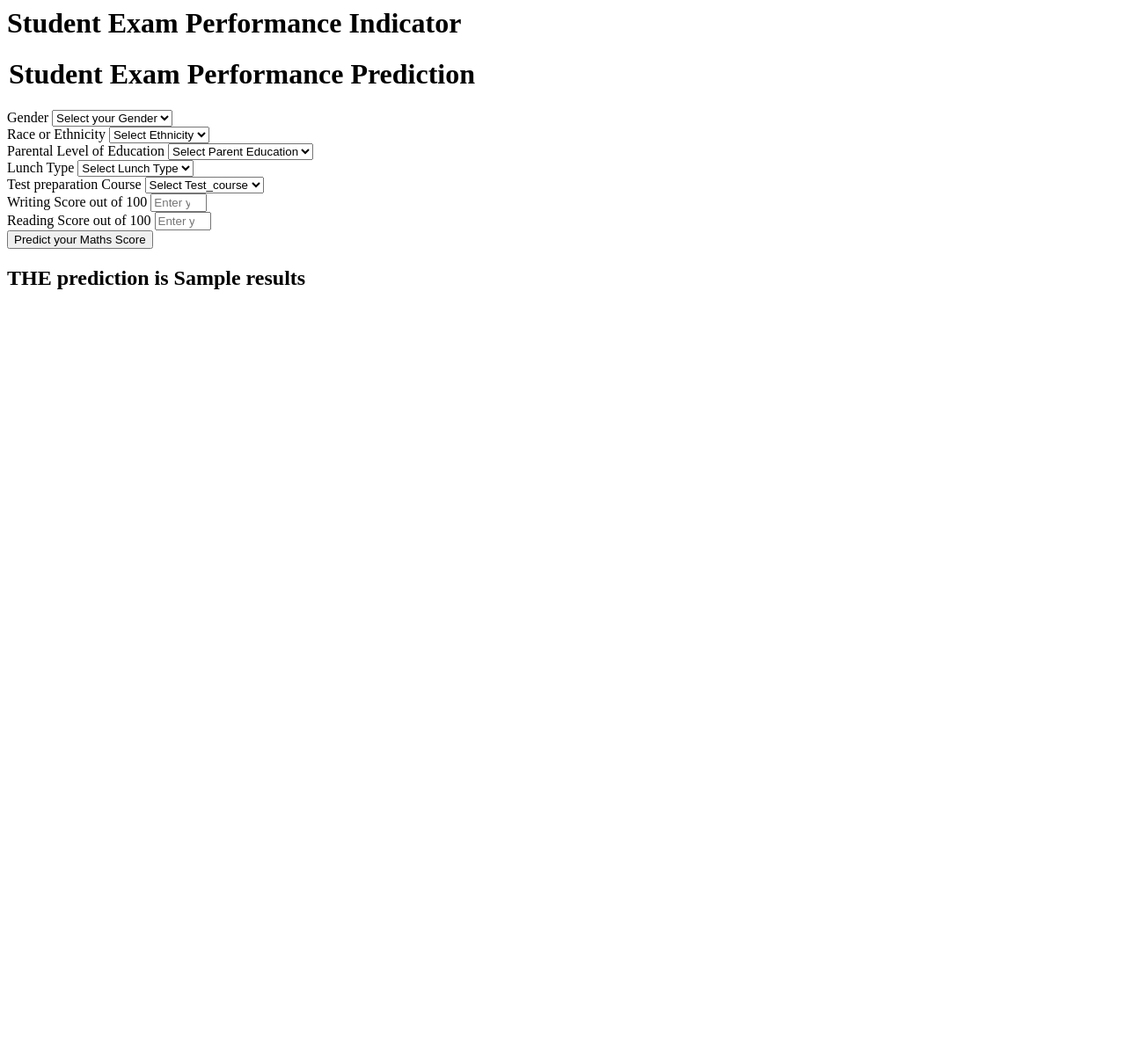
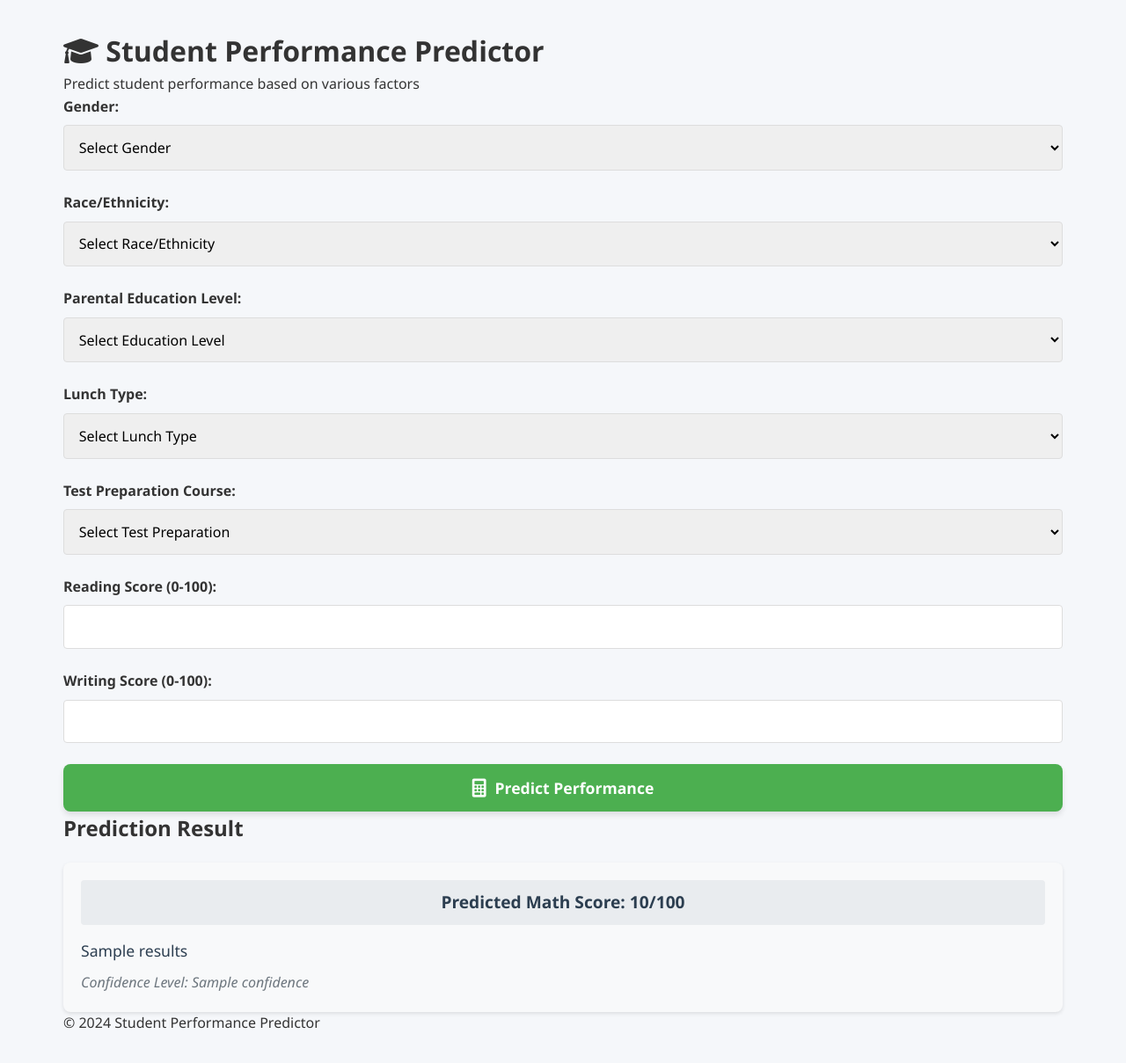
Before and after one commit to meet-ved001/ml_project_azure_aws, a Flask app: template templates/home.html in a window 1280 px wide. Shown: the whole page at 88% size. Before the commit the page ends 329 px from the top, so only its background shows below. Run offline with Flask 3, Linux system fonts and the light colour scheme; the template is opened without the code that fills it: most values are stand-ins (such as "Sample title", 1, 10 or a date in 2020).

Commit message:
added style.css, main.js files

```diff
--- /dev/null
+++ b/static/css/style.css
@@ -0,0 +1,239 @@
+:root {
+    --primary-color: #4a90e2;
+    --secondary-color: #2c3e50;
+    --accent-color: #e74c3c;
+    --background-color: #f5f7fa;
+    --text-color: #333;
+    --success-color: #2ecc71;
+    --warning-color: #f1c40f;
+    --error-color: #e74c3c;
+}
+
+* {
+    margin: 0;
+    padding: 0;
+    box-sizing: border-box;
+    font-family: 'Segoe UI', Tahoma, Geneva, Verdana, sans-serif;
+}
+
+body {
+    background-color: var(--background-color);
+    color: var(--text-color);
+    line-height: 1.6;
+}
+
+.container {
+    max-width: 1200px;
+    margin: 0 auto;
+    padding: 2rem;
+}
+
+.header {
+    background-color: var(--primary-color);
+    color: white;
+    padding: 1rem 0;
+    box-shadow: 0 2px 4px rgba(0, 0, 0, 0.1);
+}
+
+.header-content {
+    display: flex;
+    justify-content: space-between;
+    align-items: center;
+}
+
+.logo {
+    font-size: 1.5rem;
+    font-weight: bold;
+}
+
+.nav-links a {
+    color: white;
+    text-decoration: none;
+    margin-left: 1.5rem;
+    transition: color 0.3s ease;
+}
+
+.nav-links a:hover {
+    color: var(--accent-color);
+}
+
+.main-content {
+    margin-top: 2rem;
+}
+
+.prediction-form {
+    background-color: white;
+    padding: 2rem;
+    border-radius: 8px;
+    box-shadow: 0 2px 4px rgba(0, 0, 0, 0.1);
+}
+
+.form-group {
+    margin-bottom: 1.5rem;
+}
+
+label {
+    display: block;
+    margin-bottom: 0.5rem;
+    font-weight: 600;
+}
+
+input, select {
+    width: 100%;
+    padding: 0.8rem;
+    border: 1px solid #ddd;
+    border-radius: 4px;
+    font-size: 1rem;
+    transition: border-color 0.3s ease;
+}
+
+input:focus, select:focus {
+    outline: none;
+    border-color: var(--primary-color);
+}
+
+.btn {
+    background-color: var(--primary-color);
+    color: white;
+    padding: 0.8rem 1.5rem;
+    border: none;
+    border-radius: 4px;
+    cursor: pointer;
+    font-size: 1rem;
+    transition: background-color 0.3s ease;
+}
+
+.btn:hover {
+    background-color: #357abd;
+}
+
+.result-section {
+    margin-top: 2rem;
+    padding: 2rem;
+    background-color: white;
+    border-radius: 8px;
+    box-shadow: 0 2px 4px rgba(0, 0, 0, 0.1);
+}
+
+.result-card {
+    display: flex;
+    align-items: center;
+    gap: 1rem;
+    padding: 1rem;
+    border-radius: 4px;
+    background-color: var(--background-color);
+}
+
+.result-icon {
+    font-size: 2rem;
+}
+
+.success {
+    color: var(--success-color);
+}
+
+.warning {
+    color: var(--warning-color);
+}
+
+.error {
+    color: var(--error-color);
+}
+
+.footer {
+    margin-top: 3rem;
+    padding: 1rem 0;
+    text-align: center;
+    color: var(--secondary-color);
+}
+
+.result-box {
+    background-color: #f8f9fa;
+    border-radius: 8px;
+    padding: 20px;
+    margin-top: 20px;
+    box-shadow: 0 2px 4px rgba(0, 0, 0, 0.1);
+}
+
+.math-score {
+    font-size: 1.2em;
+    font-weight: bold;
+    color: #2c3e50;
+    margin-bottom: 15px;
+    padding: 10px;
+    background-color: #e9ecef;
+    border-radius: 4px;
+    text-align: center;
+}
+
+.result-message {
+    font-size: 1.1em;
+    color: #2c3e50;
+    margin-bottom: 10px;
+}
+
+.confidence {
+    font-size: 1em;
+    color: #6c757d;
+    font-style: italic;
+}
+
+@media (max-width: 768px) {
+    .container {
+        padding: 1rem;
+    }
+
+    .header-content {
+        flex-direction: column;
+        text-align: center;
+    }
+
+    .nav-links {
+        margin-top: 1rem;
+    }
+
+    .nav-links a {
+        margin: 0 0.5rem;
+    }
+}
+
+#predictButton {
+    background-color: #4CAF50;
+    color: white;
+    padding: 15px 30px;
+    border: none;
+    border-radius: 8px;
+    font-size: 1.1em;
+    font-weight: 600;
+    cursor: pointer;
+    transition: all 0.3s ease;
+    display: flex;
+    align-items: center;
+    justify-content: center;
+    gap: 10px;
+    width: 100%;
+    margin-top: 20px;
+    box-shadow: 0 4px 6px rgba(0, 0, 0, 0.1);
+}
+
+#predictButton:hover {
+    background-color: #45a049;
+    transform: translateY(-2px);
+    box-shadow: 0 6px 8px rgba(0, 0, 0, 0.15);
+}
+
+#predictButton:active {
+    transform: translateY(0);
+    box-shadow: 0 2px 4px rgba(0, 0, 0, 0.1);
+}
+
+#predictButton:disabled {
+    background-color: #cccccc;
+    cursor: not-allowed;
+    transform: none;
+    box-shadow: none;
+}
+
+#predictButton i {
+    font-size: 1.2em;
+}
--- /dev/null
+++ b/static/js/main.js
@@ -0,0 +1,123 @@
+document.addEventListener('DOMContentLoaded', function() {
+    const form = document.getElementById('predictionForm');
+    const predictButton = document.getElementById('predictButton');
+    const resultSection = document.getElementById('result-section');
+    const loadingSpinner = document.getElementById('loading-spinner');
+    const predictionResult = document.getElementById('prediction-result');
+
+    form.addEventListener('submit', function(e) {
+        e.preventDefault();
+
+        // Show loading state
+        predictButton.disabled = true;
+        predictButton.innerHTML = '<i class="fas fa-spinner fa-spin"></i> Processing...';
+
+        // Submit the form
+        form.submit();
+    });
+
+    // Validate input scores
+    const readingScore = document.getElementById('reading_score');
+    const writingScore = document.getElementById('writing_score');
+
+    function validateScore(input) {
+        const value = parseInt(input.value);
+        if (value < 0) input.value = 0;
+        if (value > 100) input.value = 100;
+    }
+
+    readingScore.addEventListener('change', () => validateScore(readingScore));
+    writingScore.addEventListener('change', () => validateScore(writingScore));
+
+    form.addEventListener('submit', async function(e) {
+        e.preventDefault();
+
+        // Show loading spinner
+        loadingSpinner.style.display = 'block';
+        resultSection.style.display = 'none';
+
+        // Collect form data
+        const formData = new FormData(form);
+        const data = Object.fromEntries(formData.entries());
+
+        try {
+            // Send prediction request
+            const response = await fetch('/predict', {
+                method: 'POST',
+                headers: {
+                    'Content-Type': 'application/json',
+                },
+                body: JSON.stringify(data)
+            });
+
+            const result = await response.json();
+
+            // Hide loading spinner
+            loadingSpinner.style.display = 'none';
+
+            if (response.ok) {
+                // Display result
+                resultSection.style.display = 'block';
+                predictionResult.innerHTML = `
+                    <div class="result-card ${getResultClass(result.prediction)}">
+                        <div class="result-icon">
+                            ${getResultIcon(result.prediction)}
+                        </div>
+                        <div class="result-content">
+                            <h3>Prediction Result</h3>
+                            <p>${getResultMessage(result.prediction)}</p>
+                            <p>Confidence: ${(result.confidence * 100).toFixed(2)}%</p>
+                        </div>
+                    </div>
+                `;
+            } else {
+                // Display error
+                resultSection.style.display = 'block';
+                predictionResult.innerHTML = `
+                    <div class="result-card error">
+                        <div class="result-icon">⚠️</div>
+                        <div class="result-content">
+                            <h3>Error</h3>
+                            <p>${result.error || 'An error occurred while processing your request. Please try again.'}</p>
+                        </div>
+                    </div>
+                `;
+            }
+
+            // Scroll to result
+            resultSection.scrollIntoView({ behavior: 'smooth' });
+
+        } catch (error) {
+            console.error('Error:', error);
+            loadingSpinner.style.display = 'none';
+            resultSection.style.display = 'block';
+            predictionResult.innerHTML = `
+                <div class="result-card error">
+                    <div class="result-icon">⚠️</div>
+                    <div class="result-content">
+                        <h3>Error</h3>
+                        <p>Network error: Please check your connection and try again.</p>
+                    </div>
+                </div>
+            `;
+        }
+    });
+
+    function getResultClass(prediction) {
+        if (prediction === 'Good') return 'success';
+        if (prediction === 'Average') return 'warning';
+        return 'error';
+    }
+
+    function getResultIcon(prediction) {
+        if (prediction === 'Good') return '🎉';
+        if (prediction === 'Average') return '📊';
+        return '⚠️';
+    }
+
+    function getResultMessage(prediction) {
+        if (prediction === 'Good') return 'The student is predicted to perform well!';
+        if (prediction === 'Average') return 'The student is predicted to have average performance.';
+        return 'The student might need additional support.';
+    }
+});
--- a/templates/home.html
+++ b/templates/home.html
@@ -1,111 +1,105 @@
-<html>
+<!DOCTYPE html>
+<html lang="en">
+<head>
+    <meta charset="UTF-8">
+    <meta name="viewport" content="width=device-width, initial-scale=1.0">
+    <title>Student Performance Predictor</title>
+    <link rel="stylesheet" href="{{ url_for('static', filename='css/style.css') }}">
+    <link rel="stylesheet" href="https://cdnjs.cloudflare.com/ajax/libs/font-awesome/6.0.0/css/all.min.css">
+</head>
 <body>
-    <div class="login">
-       <h1>Student Exam Performance Indicator</h1>
+    <div class="container">
+        <header>
+            <h1><i class="fas fa-graduation-cap"></i> Student Performance Predictor</h1>
+            <p>Predict student performance based on various factors</p>
+        </header>
 
-       <form action="{{ url_for('predict_datapoint')}}" method="post">
-        <h1>
-            <legend>Student Exam Performance Prediction</legend>
-        </h1>
-        <div class="mb-3">
-            <label class="form-label">Gender</label>
-            <select class="form-control" name="gender" placeholder="Enter you Gender" required>
-                <option class="placeholder" selected disabled value="">Select your Gender</option>
-                <option value="male">
-                    Male
-                </option>
-                <option value="female">
-                    Female
-                </option>
+        <main>
+            <form id="predictionForm" action="/predict" method="POST">
+                <div class="form-group">
+                    <label for="gender">Gender:</label>
+                    <select id="gender" name="gender" required>
+                        <option value="">Select Gender</option>
+                        <option value="female">Female</option>
+                        <option value="male">Male</option>
                     </select>
                 </div>
-        <div class="mb-3">
-            <label class="form-label">Race or Ethnicity</label>
-            <select class="form-control" name="ethnicity" placeholder="Enter you ethnicity" required>
-                <option class="placeholder" selected disabled value="">Select Ethnicity</option>
-                <option value="group A">
-                    Group A
-                </option>
-                <option value="group B">
-                    Group B
-                </option>
-                <option value="group C">
-                    Group C
-                </option>
-                <option value="group D">
-                    Group D
-                </option>
-                <option value="group E">
-                    Group E
-                </option>
+
+                <div class="form-group">
+                    <label for="race_ethnicity">Race/Ethnicity:</label>
+                    <select id="race_ethnicity" name="race_ethnicity" required>
+                        <option value="">Select Race/Ethnicity</option>
+                        <option value="group A">Group A</option>
+                        <option value="group B">Group B</option>
+                        <option value="group C">Group C</option>
+                        <option value="group D">Group D</option>
+                        <option value="group E">Group E</option>
                     </select>
                 </div>
-        <div class="mb-3">
-            <label class="form-label">Parental Level of Education</label>
-            <select class="form-control" name="parental_level_of_education"
-                placeholder="Enter you Parent Education" required>
-                <option class="placeholder" selected disabled value="">Select Parent Education</option>
-                <option value="associate's degree">
-                    associate's degree
-                </option>
-                <option value="bachelor's degree">
-                    bachelor's degree
-                </option>
-                <option value="high school">
-                    high school
-                </option>
-                <option value="master's degree">
-                    master's degree
-                </option>
-                <option value="some college">
-                    some college
-                </option>
-                <option value="some high school">
-                    some high school
-                </option>
+
+                <div class="form-group">
+                    <label for="parental_level_of_education">Parental Education Level:</label>
+                    <select id="parental_level_of_education" name="parental_level_of_education" required>
+                        <option value="">Select Education Level</option>
+                        <option value="some high school">Some High School</option>
+                        <option value="high school">High School</option>
+                        <option value="some college">Some College</option>
+                        <option value="associate's degree">Associate's Degree</option>
+                        <option value="bachelor's degree">Bachelor's Degree</option>
+                        <option value="master's degree">Master's Degree</option>
                     </select>
                 </div>
-        <div class="mb-3">
-            <label class="form-label">Lunch Type</label>
-            <select class="form-control" name="lunch" placeholder="Enter you Lunch" required>
-                <option class="placeholder" selected disabled value="">Select Lunch Type</option>
-                <option value="free/reduced">
-                    free/reduced
-                </option>
-                <option value="standard">
-                    standard
-                </option>
+
+                <div class="form-group">
+                    <label for="lunch">Lunch Type:</label>
+                    <select id="lunch" name="lunch" required>
+                        <option value="">Select Lunch Type</option>
+                        <option value="standard">Standard</option>
+                        <option value="free/reduced">Free/Reduced</option>
                     </select>
                 </div>
-        <div class="mb-3">
-            <label class="form-label">Test preparation Course</label>
-            <select class="form-control" name="test_preparation_course" placeholder="Enter you Course"
-                required>
-                <option class="placeholder" selected disabled value="">Select Test_course</option>
-                <option value="none">
-                    None
-                </option>
-                <option value="completed">
-                    Completed
-                </option>
+
+                <div class="form-group">
+                    <label for="test_preparation_course">Test Preparation Course:</label>
+                    <select id="test_preparation_course" name="test_preparation_course" required>
+                        <option value="">Select Test Preparation</option>
+                        <option value="none">None</option>
+                        <option value="completed">Completed</option>
                     </select>
                 </div>
-        <div class="mb-3">
-            <label class="form-label">Writing Score out of 100</label>
-            <input class="form-control" type="number" name="reading_score"
-                placeholder="Enter your Reading score" min='0' max='100' />
+
+                <div class="form-group">
+                    <label for="reading_score">Reading Score (0-100):</label>
+                    <input type="number" id="reading_score" name="reading_score" min="0" max="100" required>
                 </div>
-        <div class="mb-3">
-            <label class="form-label">Reading Score out of 100</label>
-            <input class="form-control" type="number" name="writing_score"
-                placeholder="Enter your Reading Score" min='0' max='100' />
+
+                <div class="form-group">
+                    <label for="writing_score">Writing Score (0-100):</label>
+                    <input type="number" id="writing_score" name="writing_score" min="0" max="100" required>
                 </div>
-        <div class="mb-3">
-            <input class="btn btn-primary" type="submit" value="Predict your Maths Score" required />
+
+                <button type="submit" id="predictButton">
+                    <i class="fas fa-calculator"></i> Predict Performance
+                </button>
+            </form>
+
+            {% if results %}
+            <div class="result-container">
+                <h2>Prediction Result</h2>
+                <div class="result-box">
+                    <p class="math-score">Predicted Math Score: {{ math_score }}/100</p>
+                    <p class="result-message">{{ results }}</p>
+                    <p class="confidence">Confidence Level: {{ confidence }}</p>
                 </div>
-    </form>
-    <h2>
-       THE  prediction is {{results}}
-    </h2>
-   <body>
+            </div>
+            {% endif %}
+        </main>
+
+        <footer>
+            <p>&copy; 2024 Student Performance Predictor</p>
+        </footer>
+    </div>
+
+    <script src="{{ url_for('static', filename='js/main.js') }}"></script>
+</body>
 </html>
```
Also changed, not shown: application.py (+53 -25 lines), src/pipeline/predict_pipeline.py (+23 -1 lines). Lines whose indentation alone changed are shown as unchanged.
